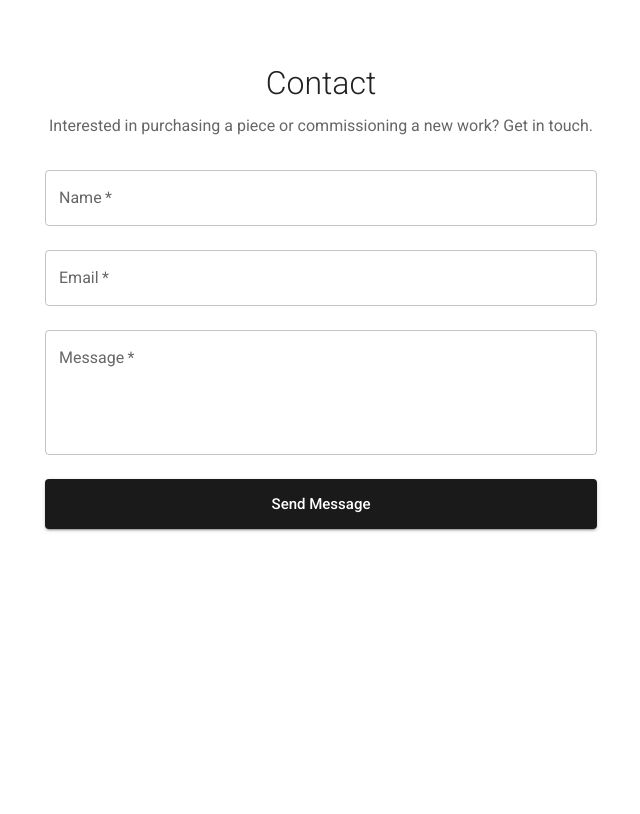
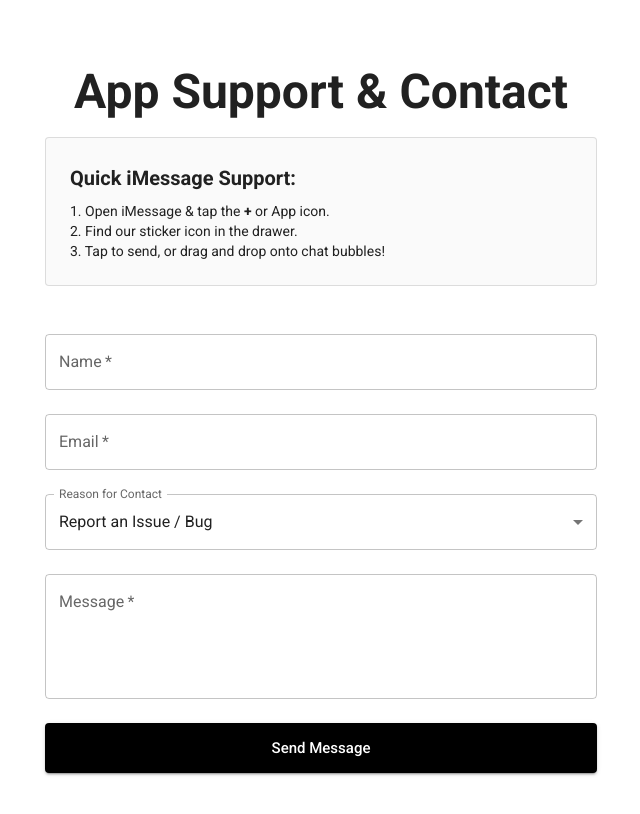
Before and after one commit to jaylee1021/springk_portfolio, a Next.js app: page /contact in a window 1280 px wide. Shown: the top 814 px of the page, without its empty margins (319-959 px from the left). Built offline with nearby package versions, Linux system fonts and the light colour scheme.

Commit message:
update contact page to be apple app support

```diff
--- a/src/app/contact/page.tsx
+++ b/src/app/contact/page.tsx
@@ -1,17 +1,18 @@
 'use client';
 
-import React, { useState  } from 'react';
-import Container from '@mui/material/Container';
-import Typography from '@mui/material/Typography';
-import Box from '@mui/material/Box';
-import TextField from '@mui/material/TextField';
-import Button from '@mui/material/Button';
-import Stack from '@mui/material/Stack';
-import Snackbar from '@mui/material/Snackbar';
-import CircularProgress from '@mui/material/CircularProgress';
-import Alert from '@mui/material/Alert';
+import React, { useState } from 'react';
+import {
+  Container, Typography, Box, TextField, Button,
+  Stack, Snackbar, CircularProgress, Alert, Divider, Paper, MenuItem
+} from '@mui/material';
 
-import emailjs from '@emailjs/browser';
+// Define the subjects to keep the code clean
+const SUBJECT_OPTIONS = [
+  { value: 'app_issue', label: 'Report an Issue / Bug' },
+  { value: 'app_feedback', label: 'App Feedback / Suggestion' },
+  { value: 'art_inquiry', label: 'Art Commission / Inquiry' },
+  { value: 'general', label: 'General Question' },
+];
 
 export default function Contact() {
   const [open, setOpen] = useState(false);
@@ -20,83 +21,79 @@ export default function Contact() {
   const [formData, setFormData] = useState({
     name: '',
     email: '',
+    subject: 'app_issue', // Default to an app-related subject for Apple Review
     message: ''
   });
 
   const handleChange = (e: React.ChangeEvent<HTMLInputElement>) => {
-    setFormData({
-      ...formData,
-      [e.target.name]: e.target.value
-    });
+    setFormData({ ...formData, [e.target.name]: e.target.value });
   };
 
   const handleSubmit = async (e: React.FormEvent) => {
     e.preventDefault();
     setSubmitted(true);
+
     if (formData.name && formData.email && formData.message) {
       setLoading(true);
+
+      // Use dynamic import to avoid the localstorage evaluation error in dev
+      const emailjs = (await import('@emailjs/browser')).default;
 
       const serviceId = process.env.NEXT_PUBLIC_EMAILJS_SERVICE_ID || '';
       const templateId = process.env.NEXT_PUBLIC_EMAILJS_TEMPLATE_ID || '';
       const publicKey = process.env.NEXT_PUBLIC_EMAILJS_PUBLIC_KEY || '';
 
-      console.log('Attempting to send email with:', {
-        serviceId,
-        templateId,
-        publicKeyExists: !!publicKey,
-        formData
-      });
-
       const templateParams = {
         from_name: formData.name,
         from_email: formData.email,
+        subject: SUBJECT_OPTIONS.find(opt => opt.value === formData.subject)?.label,
         message: formData.message,
         to_name: 'SpringK',
       };
 
       try {
         await emailjs.send(serviceId, templateId, templateParams, publicKey);
-        console.log('Email sent successfully');
         setOpen(true);
-        setFormData({ name: '', email: '', message: '' });
+        setFormData({ name: '', email: '', subject: 'app_issue', message: '' });
         setSubmitted(false);
       } catch (error) {
         console.error('Failed to send email:', error);
-        alert('Failed to send message. Please try again or email directly.');
+        alert('Failed to send message. Please try again.');
       } finally {
         setLoading(false);
       }
     }
   };
 
-  const handleClose = () => {
-    setOpen(false);
-  };
-
   return (
     <Container maxWidth="sm" sx={{ py: 8 }}>
-      <Typography variant="h2" gutterBottom align="center">
-        Contact
-      </Typography>
-      <Typography variant="body1" align="center" color="text.secondary" paragraph>
-        Interested in purchasing a piece or commissioning a new work? Get in touch.
+      <Typography variant="h3" gutterBottom align="center" sx={{ fontWeight: 'bold' }}>
+        App Support & Contact
       </Typography>
 
-      <Box component="form" noValidate autoComplete="off" onSubmit={handleSubmit} sx={{ mt: 4 }}>
+      <Paper variant="outlined" sx={{ p: 3, mb: 6, bgcolor: 'grey.50' }}>
+        <Typography variant="h6" gutterBottom sx={{ fontWeight: 'bold' }}>
+          Quick iMessage Support:
+        </Typography>
+        <Typography variant="body2">
+          1. Open iMessage & tap the <strong>+</strong> or App icon.<br />
+          2. Find our sticker icon in the drawer.<br />
+          3. Tap to send, or drag and drop onto chat bubbles!
+        </Typography>
+      </Paper>
+
+      <Box component="form" noValidate onSubmit={handleSubmit}>
         <Stack spacing={3}>
           <TextField
-            error={submitted && formData.name === ''}
-            helperText={submitted && formData.name === '' ? 'Name is required' : ''}
             label="Name"
             name="name"
             value={formData.name}
             onChange={handleChange}
             fullWidth
             required
+            error={submitted && !formData.name}
           />
           <TextField
-            error={submitted && formData.email === ''}
-            helperText={submitted && formData.email === '' ? 'Email is required' : ''}
             label="Email"
             name="email"
             type="email"
@@ -104,10 +101,26 @@ export default function Contact() {
             onChange={handleChange}
             fullWidth
             required
+            error={submitted && !formData.email}
           />
+
+          {/* New Subject Dropdown */}
           <TextField
-            error={submitted && formData.message === ''}
-            helperText={submitted && formData.message === '' ? 'Message is required' : ''}
+            select
+            label="Reason for Contact"
+            name="subject"
+            value={formData.subject}
+            onChange={handleChange}
+            fullWidth
+          >
+            {SUBJECT_OPTIONS.map((option) => (
+              <MenuItem key={option.value} value={option.value}>
+                {option.label}
+              </MenuItem>
+            ))}
+          </TextField>
+
+          <TextField
             label="Message"
             name="message"
             value={formData.message}
@@ -116,15 +129,16 @@ export default function Contact() {
             rows={4}
             fullWidth
             required
+            error={submitted && !formData.message}
           />
-          <Button type="submit" variant="contained" size="large" sx={{ py: 1.5 }} disabled={loading}>
+          <Button type="submit" variant="contained" size="large" sx={{ py: 1.5, bgcolor: 'black' }} disabled={loading}>
             {loading ? <CircularProgress size={24} color="inherit" /> : 'Send Message'}
           </Button>
         </Stack>
       </Box>
 
-      <Snackbar open={open} autoHideDuration={6000} onClose={handleClose}>
-        <Alert onClose={handleClose} severity="success" sx={{ width: '100%' }}>
+      <Snackbar open={open} autoHideDuration={6000} onClose={() => setOpen(false)}>
+        <Alert severity="success" sx={{ width: '100%' }}>
           Message sent! We&apos;ll get back to you soon.
         </Alert>
       </Snackbar>
```
